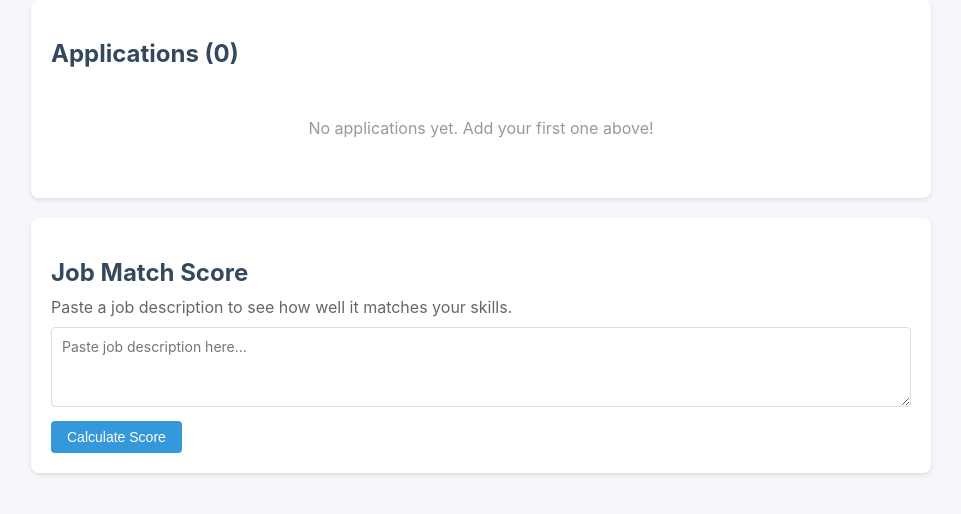
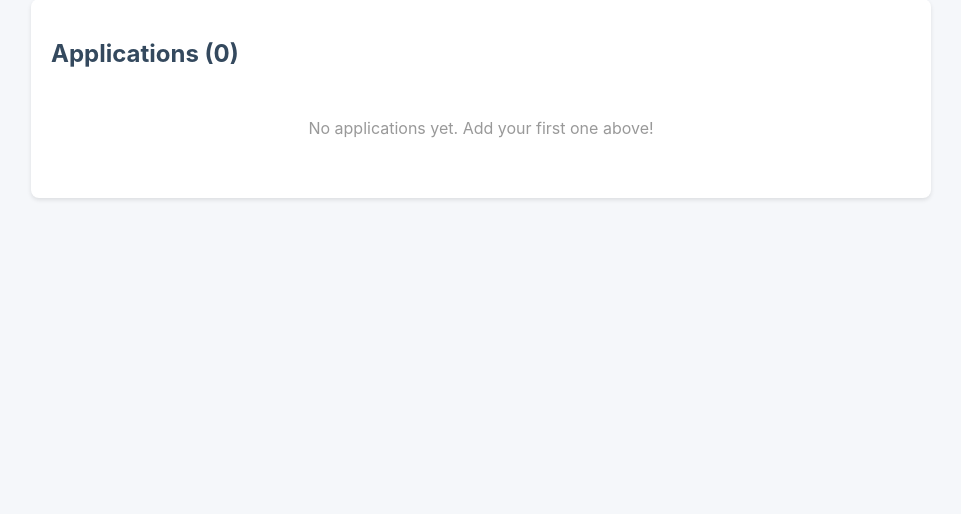
Before and after one commit to nevil-codes/careerflow, a Flask app: page / in a window 1280 px wide. Shown: the part 245-759 px from the top of the page, without its empty margins (159-1120 px from the left). Run offline with Flask 3, Linux system fonts and the light colour scheme.

```diff
--- a/templates/index.html
+++ b/templates/index.html
@@ -34,11 +34,6 @@
         .update-form select { padding: 4px 8px; font-size: 12px; border: 1px solid #ddd; border-radius: 4px; }
         .update-form button { padding: 4px 10px; font-size: 12px; }
         textarea { width: 100%; padding: 10px; border: 1px solid #ddd; border-radius: 4px; font-size: 14px; resize: vertical; min-height: 80px; font-family: inherit; }
-        #score-result { margin-top: 15px; display: none; }
-        #score-result.show { display: block; }
-        .score-value { font-size: 48px; font-weight: 700; text-align: center; }
-        .score-label { text-align: center; color: #666; margin-top: 5px; }
-        .skill-tag { display: inline-block; background: #ebf5fb; color: #2980b9; padding: 3px 8px; border-radius: 4px; font-size: 12px; margin: 2px; }
         .empty-state { text-align: center; padding: 40px; color: #999; }
     </style>
 </head>
@@ -98,39 +93,6 @@
             <div class="empty-state"><p>No applications yet. Add your first one above!</p></div>
             {% endif %}
         </div>
-
-        <!-- AI Score -->
-        <div class="card">
-            <h2>Job Match Score</h2>
-            <p style="color:#666;margin-bottom:10px;">Paste a job description to see how well it matches your skills.</p>
-            <form id="score-form">
-                <textarea id="description" placeholder="Paste job description here..."></textarea>
-                <button type="submit" class="btn btn-primary" style="margin-top:10px;">Calculate Score</button>
-            </form>
-            <div id="score-result">
-                <div class="score-value" id="score-value">0</div>
-                <div class="score-label">Match Score (out of 100)</div>
-                <div id="matched-skills" style="margin-top:10px;"></div>
-            </div>
-        </div>
     </div>
-
-    <script>
-        document.getElementById("score-form").addEventListener("submit", async function(e) {
-            e.preventDefault();
-            const fd = new FormData();
-            fd.append("description", document.getElementById("description").value);
-            const res = await fetch("/score", { method: "POST", body: fd });
-            const data = await res.json();
-            const el = document.getElementById("score-value");
-            el.textContent = data.score;
-            el.style.color = data.score >= 70 ? "#27ae60" : data.score >= 40 ? "#f39c12" : "#e74c3c";
-            const sk = document.getElementById("matched-skills");
-            sk.innerHTML = data.matched.length
-                ? "<strong>Matched:</strong> " + data.matched.map(s => '<span class="skill-tag">' + s + '</span>').join(" ")
-                : "<p style='color:#999'>No matching skills found.</p>";
-            document.getElementById("score-result").classList.add("show");
-        });
-    </script>
 </body>
 </html>
```
